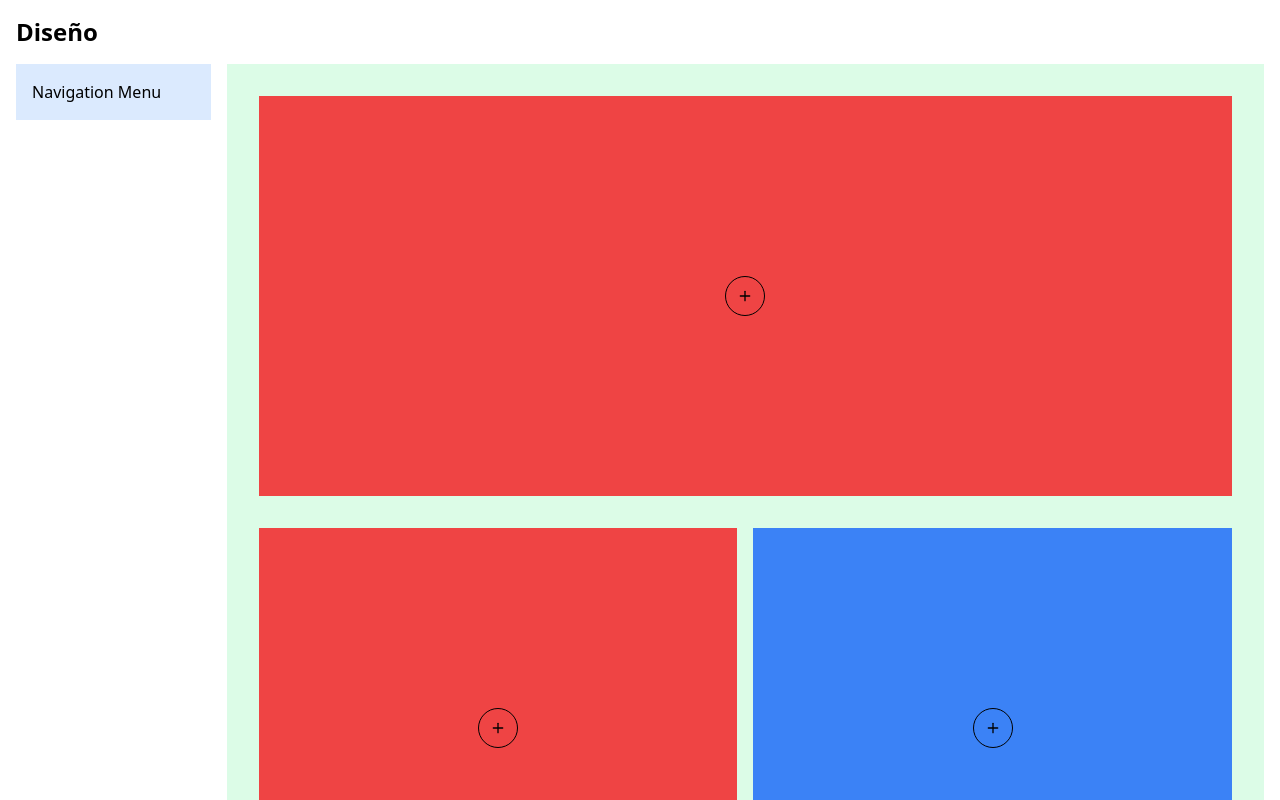
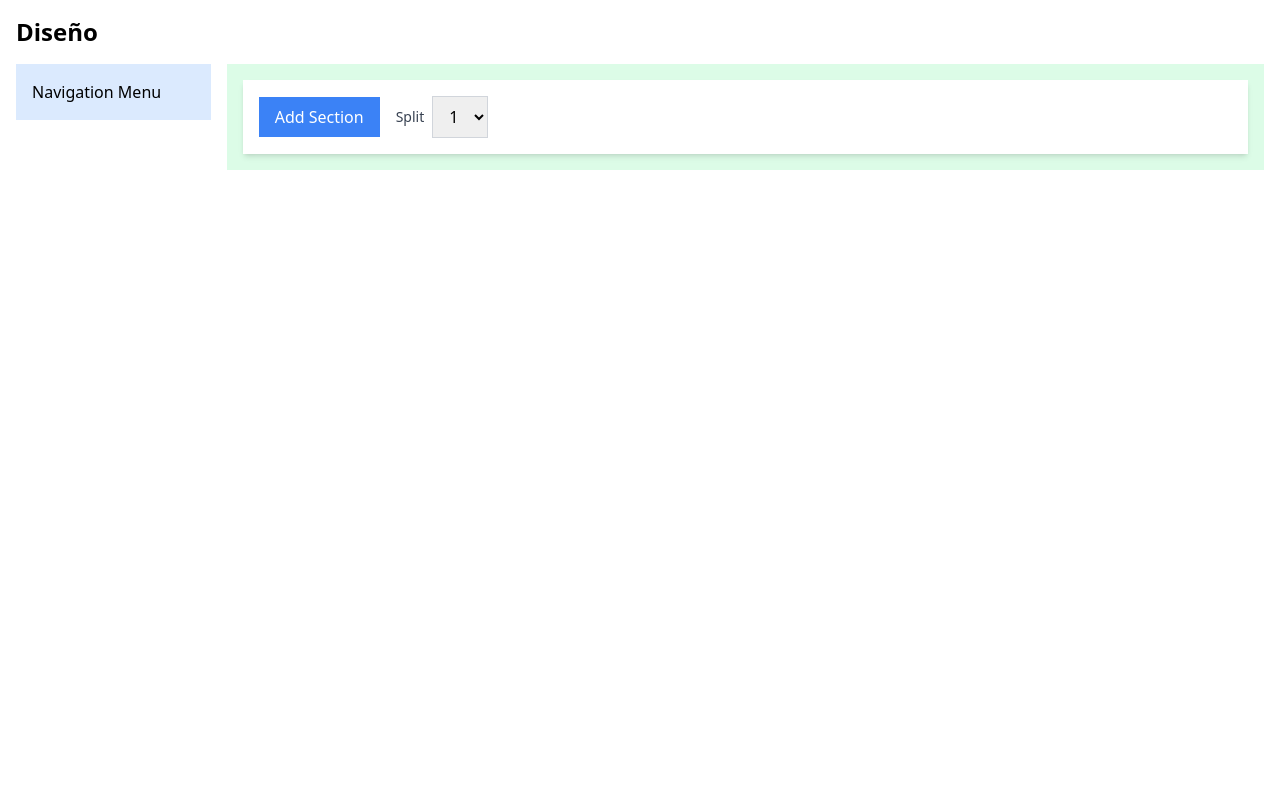
Before and after one commit to LeandroHornos/formafluid, a Next.js app: page /design in a window 1280 px wide. Shown: the top 800 px of the page. Built offline with nearby package versions, Linux system fonts and the light colour scheme; what @apollo/experimental-nextjs-app-support would draw is missing.

Commit message:
AddSection Menu: nuevo componente para agregar secciones

```diff
--- a/src/components/design/AddSectionMenu.tsx
+++ b/src/components/design/AddSectionMenu.tsx
@@ -1,9 +1,43 @@
-import React from 'react'
+import React, { useState } from "react";
+import { FormSection } from "@/apptypes";
 
-const AddSectionMenu = () => {
-  return (
-    <div>AddSectionMenu</div>
-  )
+interface AddSectionProps {
+  handleAddSection: (section: FormSection) => void;
+  sections: FormSection[];
 }
 
-export default AddSectionMenu
+const AddSectionMenu = ({ handleAddSection, sections }: AddSectionProps) => {
+  const [split, setSplit] = useState<number>(1);
+  return (
+    <div className="flex items-center gap-4 p-4 bg-white rounded-lg shadow-md">
+      <button
+        className="bg-blue-500 hover:bg-blue-600 text-white px-4 py-2 rounded-md transition-colors duration-200"
+        onClick={() =>
+          handleAddSection({
+            id: "new-section",
+            name: "New Section",
+            order: sections.length + 1,
+            split: split,
+          })
+        }
+      >
+        Add Section
+      </button>
+      <div className="flex items-center gap-2">
+        <label htmlFor="split" className="text-sm font-medium text-gray-700">Split</label>
+        <select
+          id="split"
+          value={split}
+          onChange={(e) => setSplit(parseInt(e.target.value))}
+          className="px-3 py-2 border border-gray-300 rounded-md focus:outline-none focus:ring-2 focus:ring-blue-500"
+        >
+          <option value="1">1</option>
+          <option value="2">2</option>
+          <option value="3">3</option>
+        </select>
+      </div>
+    </div>
+  );
+};
+
+export default AddSectionMenu;
--- a/src/components/design/Editor.tsx
+++ b/src/components/design/Editor.tsx
@@ -3,39 +3,15 @@
 import { useState } from "react";
 import { FormSection } from "@/apptypes";
 import SectionEditor from "@/components/design/SectionEditor";
+import AddSectionMenu from "@/components/design/AddSectionMenu";
 
 
-const sampleSections: FormSection[] = [
-  {
-    id: "lumkuyytnhghghhgfeiuiusgfiubfffwef",
-    name: "Section 1",
-    order: 1,
-    split: 1,
-    columns: [],
-  },
-  {
-    id: "lubvsfweriolbuhgfeiuiusgfiubsweiugb",
-    name: "Section 2",
-    order: 2,
-    split: 2,
-    columns: [],
-  },
-  {
-    id: "lubvsfweriolbuheehtrjhhrhrhrhrhdshj",
-    name: "Section 3",
-    order: 3,
-    split: 3,
-    columns: [],
-  },
-];
-
 export default function Editor() {
-  const [sections, setSections] = useState<FormSection[]>(sampleSections);
+  const [sections, setSections] = useState<FormSection[]>([]);
 
   const handleAddSection = (section: FormSection) => {
     setSections([...sections, section]);
   };
-
 
   return (
     <div className="p-4 bg-green-100">
@@ -44,6 +20,8 @@ export default function Editor() {
           <SectionEditor key={section.id} section={section} />
         ))}
       </div>
+      {/* Add a button to add a new section */}
+      <AddSectionMenu handleAddSection={handleAddSection} sections={sections} />
     </div>
   );
 }
```
